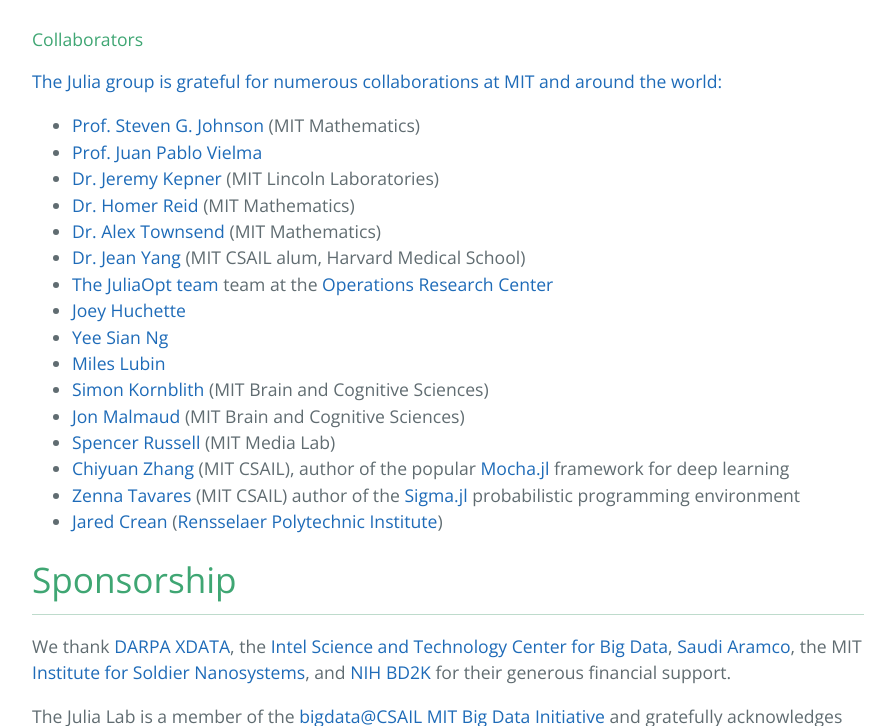
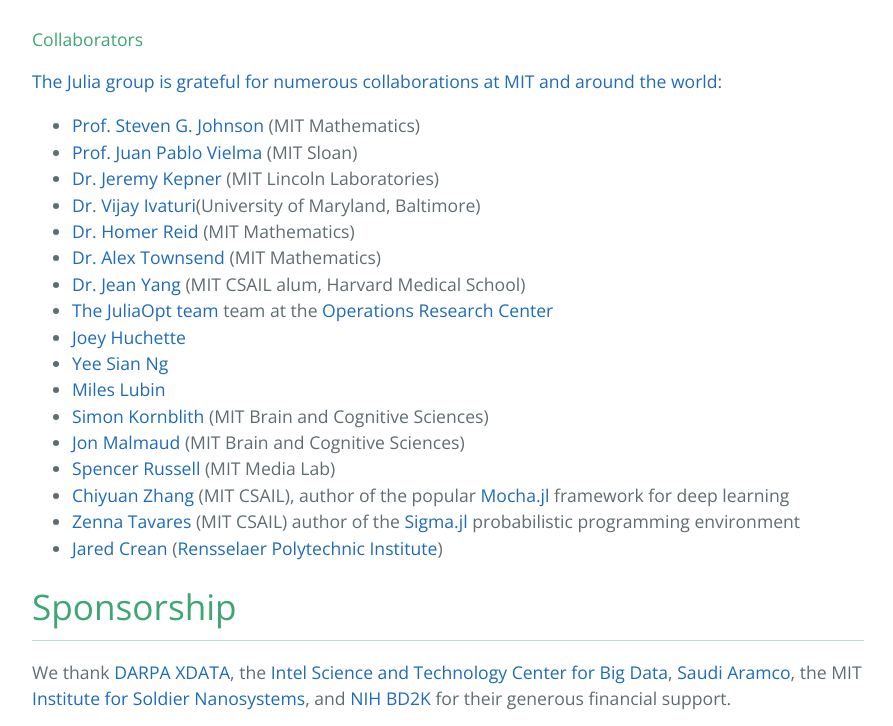
Before and after one commit to JuliaLabs/julialabs.github.io, a plain HTML site: page index.html in a window 1280 px wide. Shown: the part 4860-5586 px from the top of the page, without its empty margins (192-1085 px from the left). Drawn offline with nearby package versions, Linux system fonts and the light colour scheme.

Commit message:
Add Vijay to collaborators

```diff
--- a/index.html
+++ b/index.html
@@ -189,8 +189,9 @@
     <p>The Julia group is grateful for numerous collaborations at MIT and around the world:</p>
     <ul>
       <li><a href="http://math.mit.edu/%7Estevenj/">Prof. Steven G. Johnson</a> (MIT Mathematics)</li>
-      <li><a href="http://www.mit.edu/%7Ejvielma/">Prof. Juan Pablo Vielma</a></li>
+      <li><a href="http://www.mit.edu/%7Ejvielma/">Prof. Juan Pablo Vielma</a> (MIT Sloan)</li>
       <li><a href="http://www.mit.edu/%7Ekepner/">Dr. Jeremy Kepner</a> (MIT Lincoln Laboratories)</li>
+      <li><a href="https://github.com/vjd">Dr. Vijay Ivaturi</a>(University of Maryland, Baltimore)</li>
       <li><a href="http://homerreid.dyndns.org">Dr. Homer Reid</a> (MIT Mathematics)</li>
       <li><a href="http://math.mit.edu/%7Eajt/">Dr. Alex Townsend</a> (MIT Mathematics)</li>
       <li><a href="http://jeanyang.com">Dr. Jean Yang</a> (MIT CSAIL alum, Harvard Medical School)</li>
```
